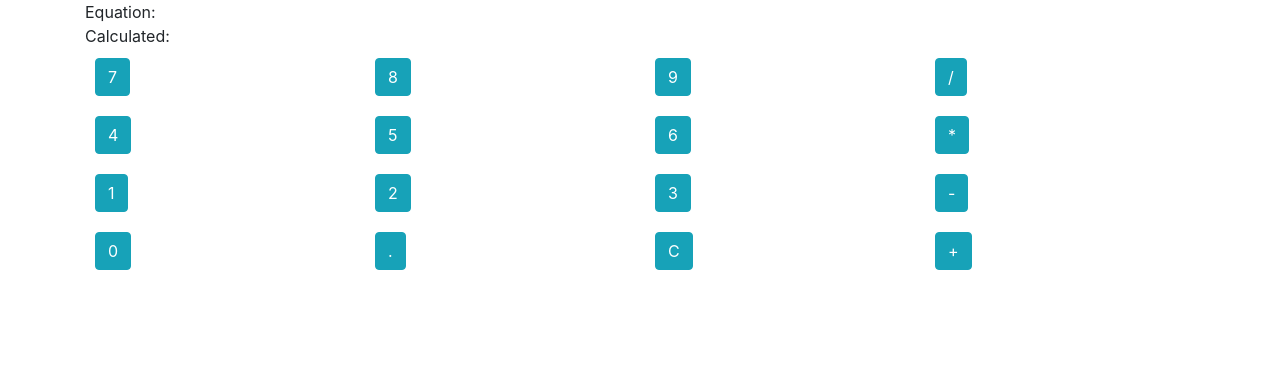
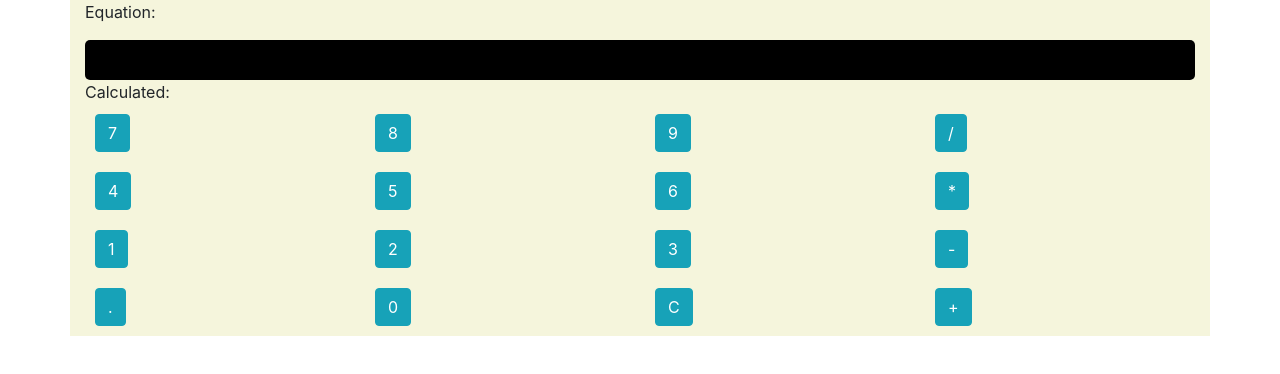
Before and after one commit to LinKCoding/calc-react, a React (Create React App) app: page / in a window 1280 px wide. Shown: the top 374 px of the page. Built offline with nearby package versions, Linux system fonts and the light colour scheme.

Commit message:
added more styling

```diff
--- a/src/components/calculatorComps/CalcButton.js
+++ b/src/components/calculatorComps/CalcButton.js
@@ -3,19 +3,15 @@ import Col from 'react-bootstrap/Col'
 import Button from 'react-bootstrap/Button'
 
 
-export default class CalcButton extends React.Component {
-  constructor(props) {
-    super(props)
-  }
-
-  render() {
-    const { char } = this.props
+const CalcButton = (props) => {
+  const { char } = props
   return (
-      <Col onClick={() => this.props.addToEquation(char)}>
+    <Col onClick={() => props.addToEquation(char)}>
       <Button variant='info'>
         {char}
       </Button>
     </Col>
   )
 }
-}
+
+export default CalcButton
--- a/src/components/calculatorComps/Calculation.js
+++ b/src/components/calculatorComps/Calculation.js
@@ -5,7 +5,7 @@ import Col from 'react-bootstrap/Col'
 const Calculation = (props) => {
   return (
     <Col>
-      Calculated: {props.calculation}
+      <span>Calculated:</span> {props.calculation}
     </Col>
   )
 }
--- a/src/components/calculatorComps/Calculator.js
+++ b/src/components/calculatorComps/Calculator.js
@@ -10,7 +10,7 @@ export default class Calculator extends React.Component {
     super(props)
 
     this.state = {
-      chars: ['7', '8', '9', '/', '4', '5', '6', '*', '1', '2', '3', '-', '0', '.', 'C' /* '=' */, '+'],
+      chars: ['7', '8', '9', '/', '4', '5', '6', '*', '1', '2', '3', '-', '.', '0', 'C' /* '=' */, '+'],
       equation: '',
     }
   }
@@ -21,14 +21,25 @@ export default class Calculator extends React.Component {
     })
   }
 
+  handleInput = (e) => {
+    this.setState({
+      equation: e.target.value,
+    })
+  }
+
 
   render() {
     const { equation } = this.state
-    const result = /\d/.test(equation[equation.length-1]) ? eval(equation) : equation
+    let result
+    try {
+      result = eval(equation)
+    } catch (e) {
+      result = "Invalid equation"
+    }
     return (
-      <Container>
+      <Container style={{ backgroundColor: '#f5f5dc'}}>
         <Row>
-          <Screen equation={equation} calculation={result}/>
+          <Screen equation={equation} handleInput={this.handleInput} calculation={result}/>
         </Row>
         <Row>
           <ButtonList chars={this.state.chars} addToEquation={this.addToEquation}/>
--- a/src/components/calculatorComps/Equation.js
+++ b/src/components/calculatorComps/Equation.js
@@ -4,7 +4,8 @@ import Col from 'react-bootstrap/Col'
 const Calculation = (props) => {
   return (
     <Col>
-      Equation: {props.equation}
+      <p>Equation:</p> <input style={{ width: "100%", outline: "none", border: "none" , borderRadius: "5px", backgroundColor: "black", color:"green", height:"40px"}} type="text" value={props.equation} onChange={props.handleInput}></input>
+
     </Col>
   )
 }
--- a/src/components/calculatorComps/screen.js
+++ b/src/components/calculatorComps/screen.js
@@ -8,7 +8,7 @@ import Col from 'react-bootstrap/Col'
   return (
     <Col>
       <Row>
-        <Equation equation={ props.equation }/>
+        <Equation equation={ props.equation } handleInput={ props.handleInput }/>
       </Row>
       <Row>
         <Calculation calculation={ props.calculation }/>
--- a/src/components/overlay.js
+++ b/src/components/overlay.js
@@ -1,12 +1,8 @@
 import React from 'react';
 import Calculator from './CalculatorComps/Calculator'
 
-export default class Overlay extends React.Component {
-  constructor (props) {
-    super(props)
-  }
+const Overlay = (props) => {
+  return <Calculator />
+}
 
-  render() {
-    return <Calculator />
-  }
-}
+export default Overlay
```
Lines whose indentation alone changed are shown as unchanged.
